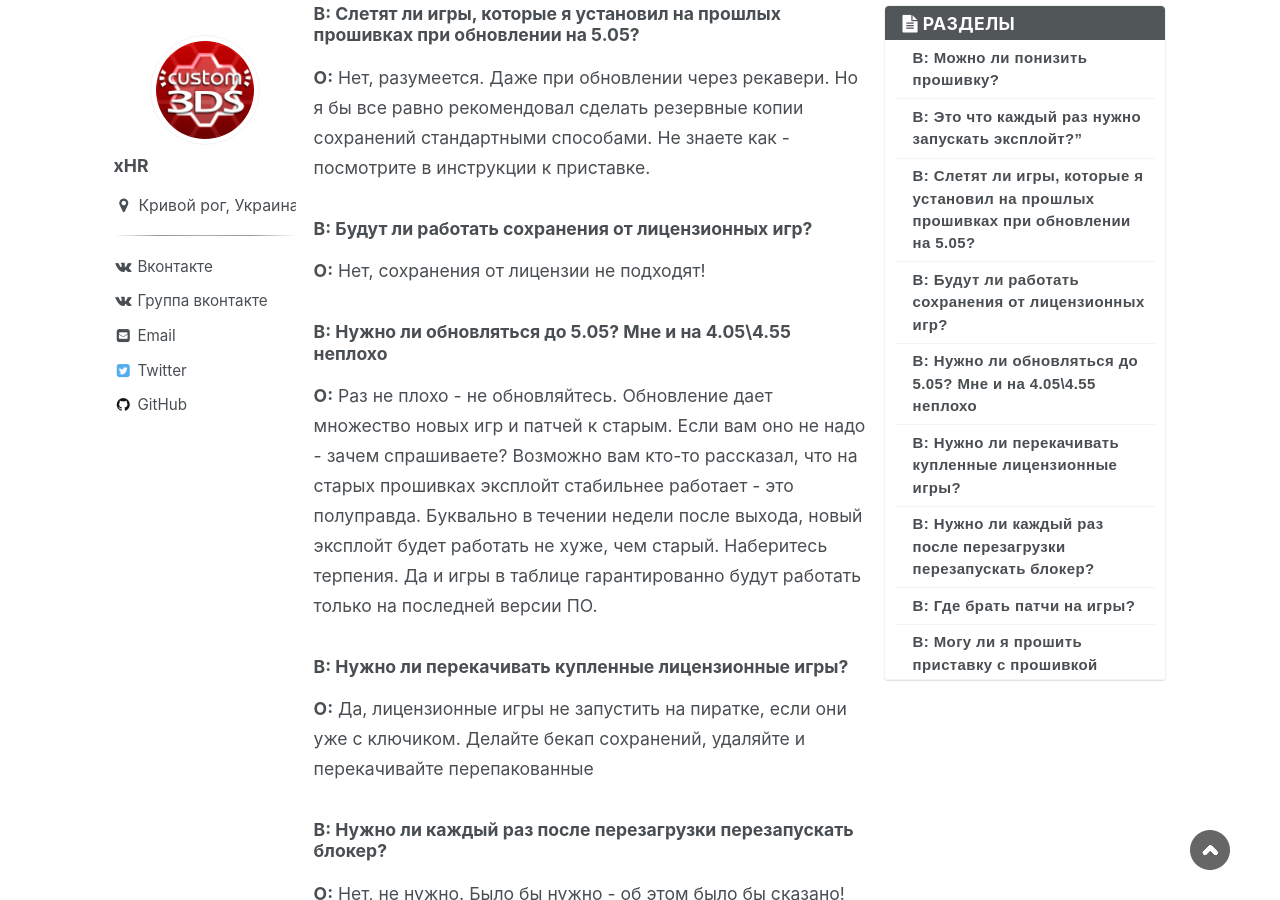
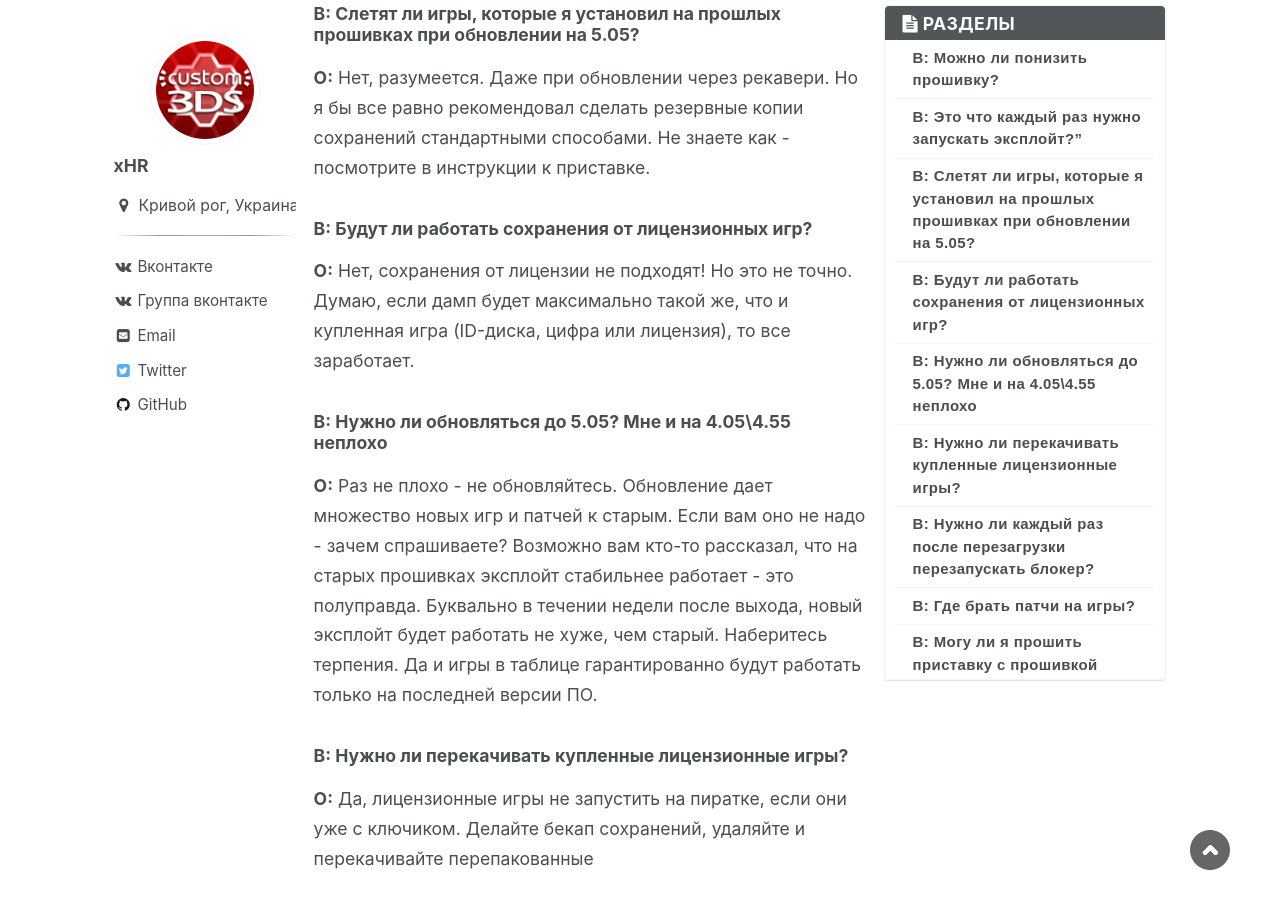
Before and after one commit to rashevskyv/ps4, a Jekyll site: the page built from _pages/faq.md, in a window 1280 px wide and 900 px high, scrolled down 459 px. Built offline with Jekyll 4.4.1, drawn with Linux system fonts in a browser that asks for light colours; nearby versions of some CDN libraries.

Commit message:
adds to faq

```diff
--- a/_pages/faq.md
+++ b/_pages/faq.md
@@ -16,7 +16,7 @@ author_profile: true
 **О:** Нет, разумеется. Даже при обновлении через рекавери. Но я бы все равно рекомендовал сделать резервные копии сохранений стандартными способами. Не знаете как - посмотрите в инструкции к приставке.
 
 ### **В:** Будут ли работать сохранения от лицензионных игр?
-**О:** Нет, сохранения от лицензии не подходят!
+**О:** Нет, сохранения от лицензии не подходят! Но это не точно. Думаю, если дамп будет максимально такой же, что и купленная игра (ID-диска, цифра или лицензия), то все заработает.
 
 ### **В:** Нужно ли обновляться до 5.05? Мне и на 4.05\4.55 неплохо
 **О:** Раз не плохо - не обновляйтесь. Обновление дает множество новых игр и патчей к старым. Если вам оно не надо - зачем спрашиваете? Возможно вам кто-то рассказал, что на старых прошивках эксплойт стабильнее работает - это полуправда. Буквально в течении недели после выхода, новый эксплойт будет работать не хуже, чем старый. Наберитесь терпения. Да и игры в таблице гарантированно будут работать только на последней версии ПО.
```
